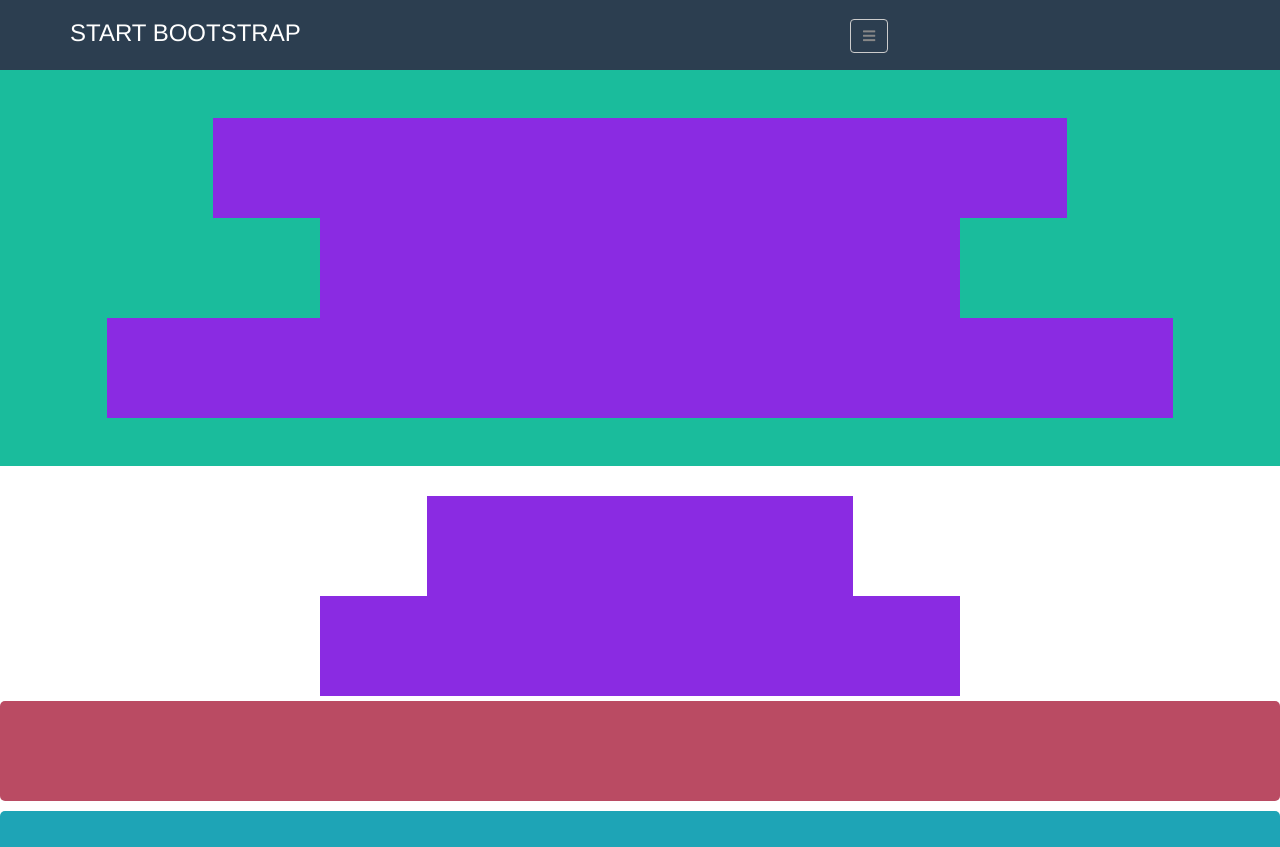
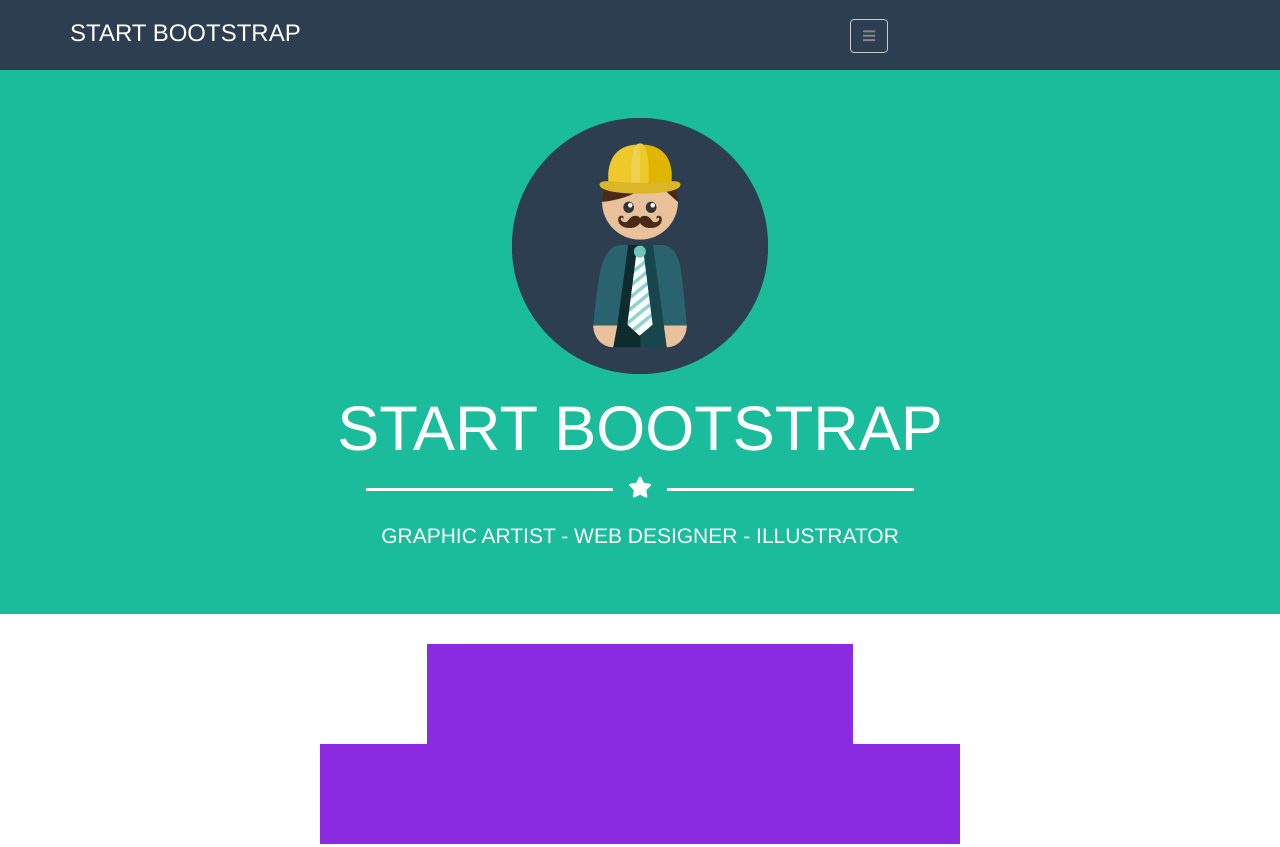
Before and after one commit to Emanuele-Cannone/html-css-bootstrap-freelancer, a plain HTML site: page index.html in a window 1280 px wide. Shown: the top 847 px of the page. Drawn offline with nearby package versions, Linux system fonts and the light colour scheme.

Commit message:
jumbotron

```diff
--- a/css/style.css
+++ b/css/style.css
@@ -26,11 +26,21 @@
   line-height: 70px;
 }
 
-
-
 .jumbotron{
   background-color: #1abc9c;
 }
+
+p.line:before,
+p.line:after{
+  content: '';
+  width: 30%;
+  display: inline-block;
+  height: 3px;
+  background-color: #fff;
+  margin: 15px;
+  vertical-align: middle;
+}
+
 
 /*sezione portfolio*/
 
--- a/index.html
+++ b/index.html
@@ -9,13 +9,13 @@
   <link rel="stylesheet" href="css/style.css">
 </head>
 <body>
-  <header>
+  <header class="color_white">
     <div class="header_top container-fluid">
       <div class="row text-uppercase">
         <div class="container">
           <div class="row line_height_70">
             <div class="col-xs-10 col-sm-8">
-              <h3 class="color_white">start bootstrap</h3>
+              <h3>start bootstrap</h3>
             </div>
             <div class="col-xs-2 col-sm-4">
               <a class="btn btn-default btn_start" href="#"><i class="fas fa-bars"></i></a>
@@ -24,15 +24,13 @@
         </div>
       </div>
     </div>
-    <div class="jumbotron container-fluid">
+    <div class="jumbotron text-center text-uppercase container-fluid">
       <div class="row">
-        <div class="col-xs-8 col-xs-offset-2 debug"></div>
-        <div class="col-xs-6 col-xs-offset-3 debug">
-          <!--<h1></h1>-->
-          <!--<p></p>-->
-        </div>
-        <div class="col-xs-10 col-xs-offset-1 debug">
-          <!--<p></p>-->
+        <img src="img/profile.png" alt="tizio">
+        <div class="col-xs-8 col-xs-offset-2 ">
+          <h1>start bootstrap</h1>
+          <p class="line"><i class="fas fa-star"></i></p>
+          <p>graphic artist - web designer - illustrator</p>
         </div>
       </div>
     </div>
```
